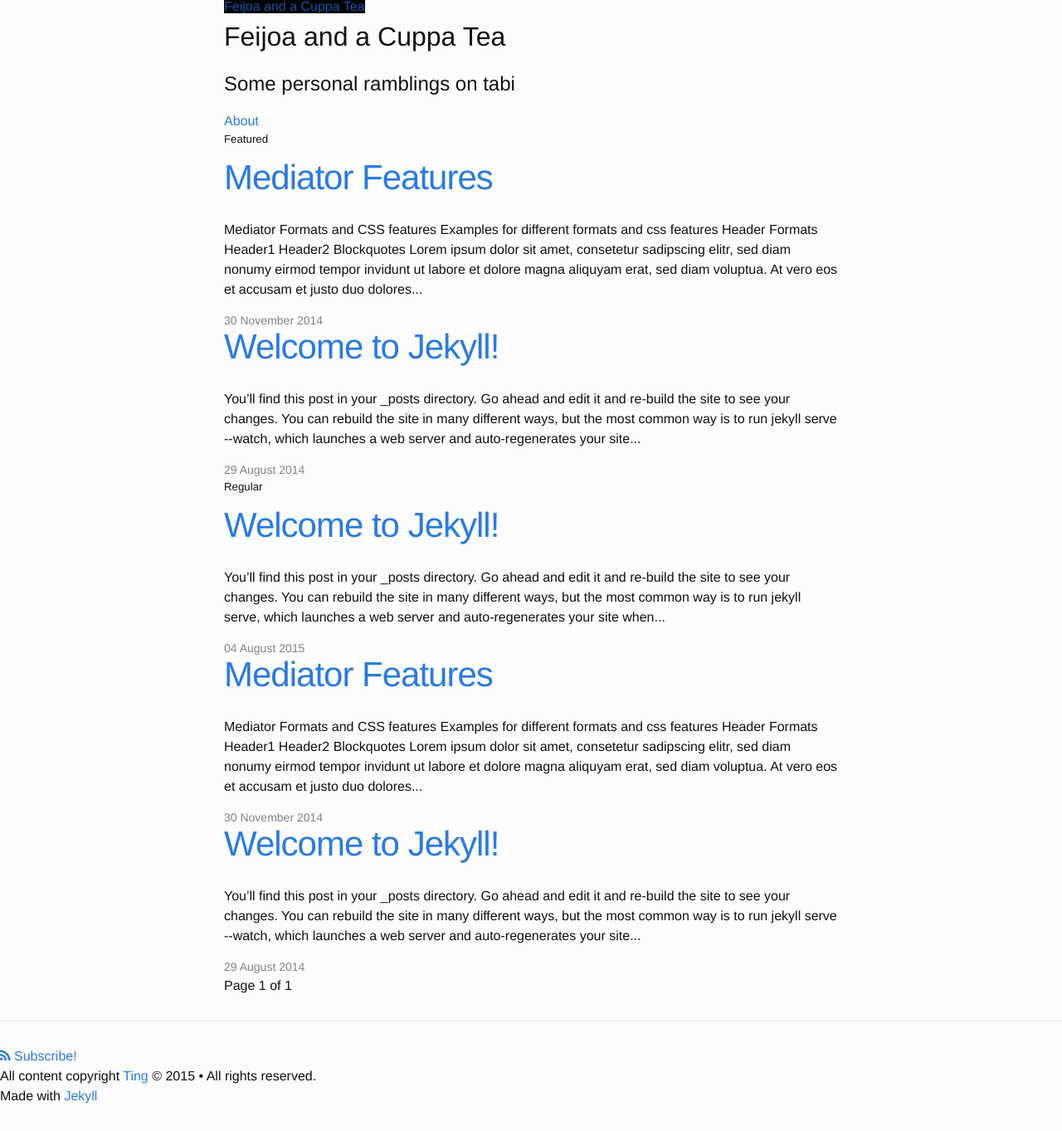
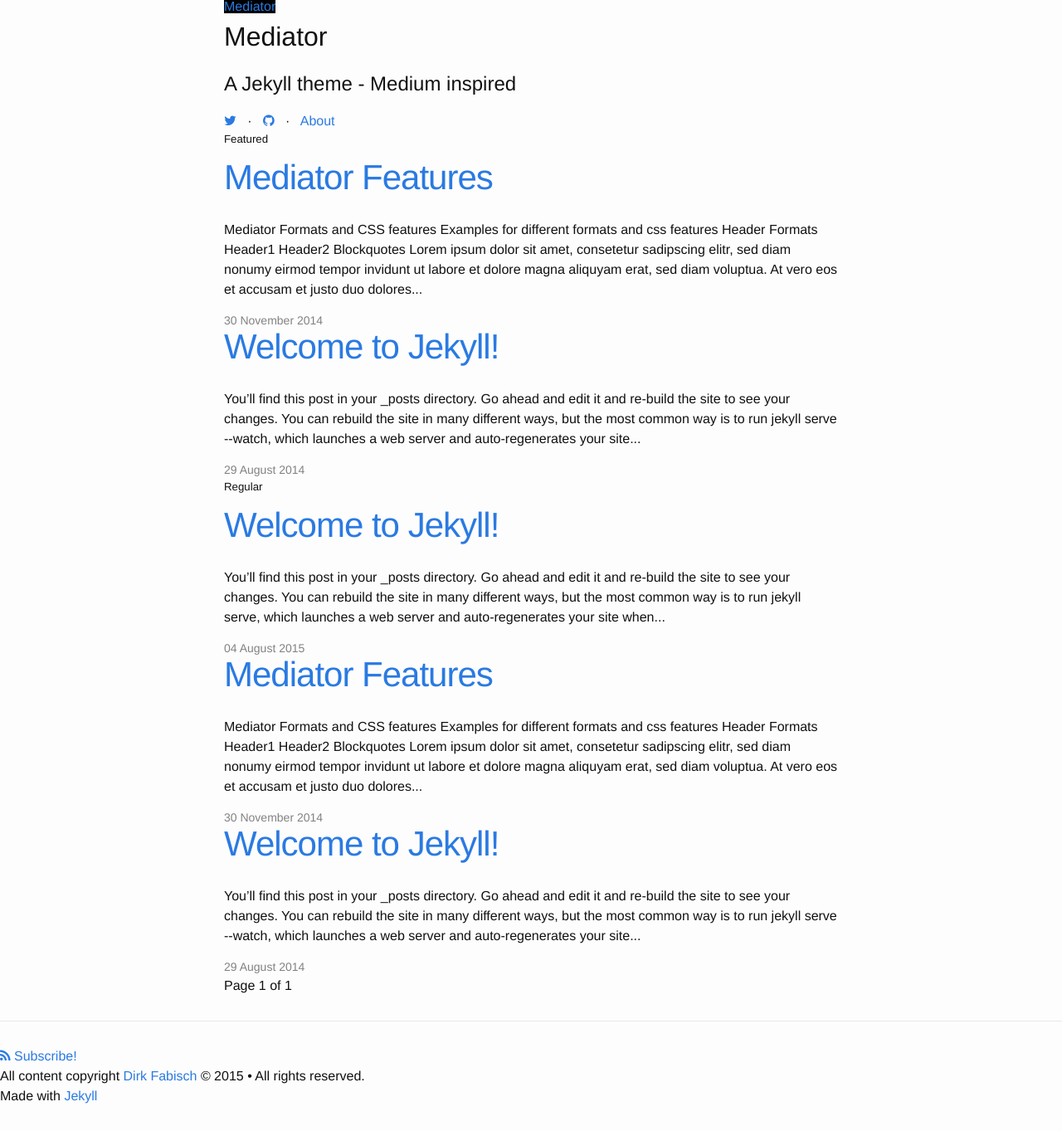
Before and after one commit to feijoaandacuppatea/feijoaandacuppatea.github.io, a Jekyll site: the page built from index.html, in a window 1280 px wide, cut to the strip 58-1421 px from the top of the page. Shown: the whole strip at 83% size. Built offline with Jekyll 4.4.1, drawn with Linux system fonts in a browser that asks for light colours; nearby versions of some CDN libraries; some web fonts are replaced; Markdown is read by kramdown in place of the engine named in the settings; the list of posts is cut into pages by our own code.

Commit message:
Reverting to skeleton mediator theme with stock images

```diff
--- a/_config.yml
+++ b/_config.yml
@@ -5,23 +5,51 @@
   - jemoji
 
 # Site settings
-title: "Feijoa and a Cuppa Tea"
+title: "Mediator"
 description: > # this means to ignore newlines until "email:"
-   Some personal ramblings on tabi
+   A Jekyll theme - Medium inspired
 
-email: feijoaandacuppatea@gmail.com
+email: a-mail@mail.mail
 #blog logo
 logo: "/assets/images/df_logo.jpg"
 # blog cover
-cover: "/assets/images/cover.jpg"
+cover: "/assets/images/cA4aKEIPQrerBnp1yGHv_IMG_9534-3-2.jpg"
 
-name: 'Ting'
-author: 'Ting'
-author_image: "/assets/images/ting.jpg"
+name: 'Dirk Fabisch'
+author: 'Dirk Fabisch'
+author_image: "/assets/images/author.jpg"
 
 paginate:	5
 
-url: "" # the base hostname & protocol for your site
+url: "http://myblog.***.***" # the base hostname & protocol for your site
 baseurl: ""
 
 # social icons and sharing options
+social:
+  - icon:	twitter
+    url:	https://twitter.com/dirkfabisch
+    desc: Follow me on twitter
+    share_url: http://twitter.com/share
+    share_title: ?text=
+    share_link: "&amp;url="
+
+#  - icon:	facebook
+#    url:	https://facebook.com/???
+#    desc: Connect with me facebook
+#    share_url: https://www.facebook.com/sharer.php
+#    share_title: ?t=
+#    share_link: "&amp;u="
+
+  - icon:	github
+    url:	https://github.com/dirkfabisch
+    desc:	Fork me on github
+    share_url:
+    share_title:
+    share_link:
+
+#  - icon:	google-plus
+#    url:	https://google.com/???
+#    desc:	Add me on google+
+#    share_url:
+#    share_title:
+#    share_link:
```
Also changed, not shown: assets/images/author.jpg, assets/images/logo.bmp (added), 2 other files.
